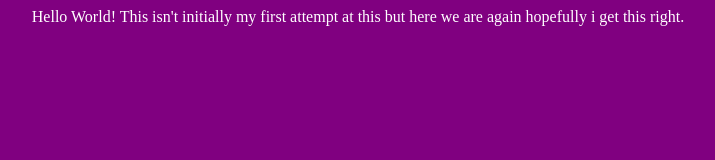
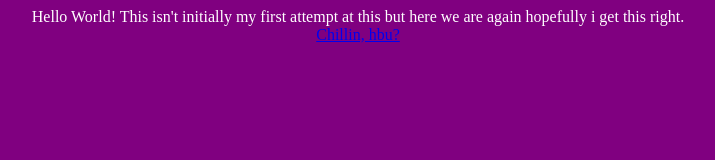
Before and after one commit to Frawatson/Hello-, a plain HTML site: page index.html in a window 1280 px wide. Shown: the whole page, without its empty margins (282-997 px from the left). Drawn offline with Linux system fonts and the light colour scheme.

Commit message:
create link

```diff
--- a/index.html
+++ b/index.html
@@ -21,5 +21,8 @@
       }
 
     </style>
+    <a href="how-are-you">
+      Chillin, hbu?
+    </a>
   </body>
 </html>
```
